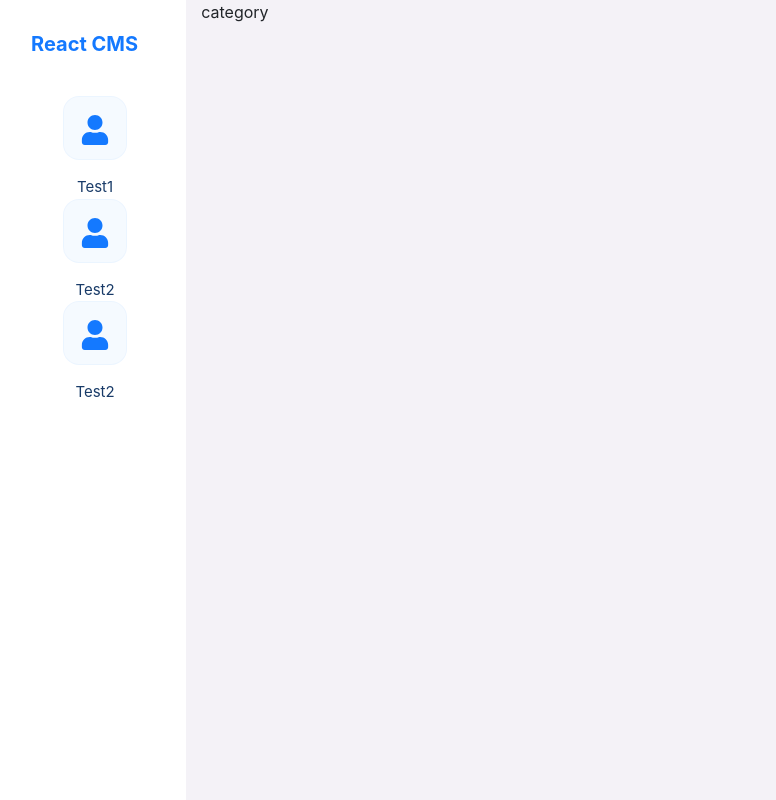
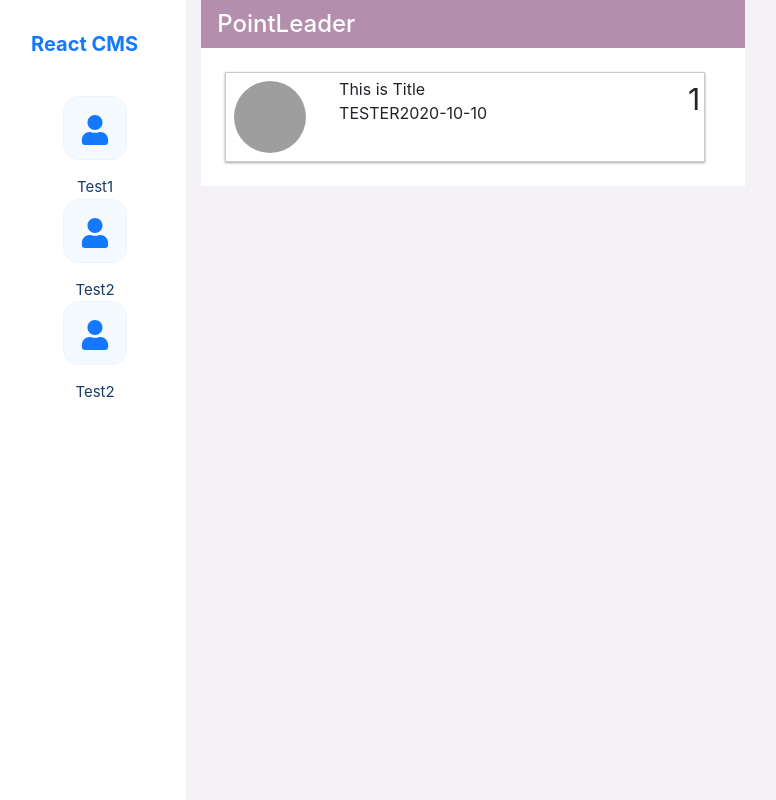
Before and after one commit to xeounxzxu/cms-app, a React (Create React App) app in the folder webapp/: page /system/category in a window 1280 px wide. Shown: the whole page, without its empty margins (17-793 px from the left). Built offline with nearby package versions, Linux system fonts and the light colour scheme; grey boxes are pictures that could not be loaded.

Commit message:
React Rank List

```diff
--- /dev/null
+++ b/webapp/src/assests/component/rank-list.jsx
@@ -0,0 +1,112 @@
+import React from 'react'
+import test3 from '../images/test3.jpg'
+import styled from 'styled-components'
+
+const TopRankWrap = styled.div`
+  background-color: #fff;
+  width: 34rem;
+`;
+
+const TopRankHeader = styled.div`
+  background-color: ${props => props.color};
+  width: 100%;
+  height: 3rem;
+`;
+
+const TopRankTitle = styled.h4`
+  line-height: 3rem;
+  text-indent: 1rem;
+  color: #fff;
+`;
+
+const TopRankContent = styled.div`
+  display: inline-block;
+`;
+
+const RankList = props => {
+
+    const color = "#b48ead"
+
+    const title = "PointLeader"
+
+    return (
+        <TopRankWrap>
+            <TopRankHeader className="top-rank-header" color={color}>
+                <TopRankTitle>{title}</TopRankTitle>
+            </TopRankHeader>
+
+            <TopRankContent className="p-3">
+                <RankItem color={color}/>
+            </TopRankContent>
+
+        </TopRankWrap>
+    )
+
+}
+
+
+const RankItem = props => {
+
+    const color = props.color
+
+    return(
+        <TopRankItem color={color} className="p-1 card-1 m-2 ">
+            <ImgItem className="p-1">
+                <Img src={test3}/>
+            </ImgItem>
+            <RankBody>
+                <div>This is Title</div>
+                <div>
+                    <span>TESTER</span>
+                    <span>2020-10-10</span>
+                </div>
+            </RankBody>
+            <RankNum >1</RankNum>
+        </TopRankItem>
+    )
+
+}
+
+const Card1 = styled.div`
+  box-shadow: 0 1px 3px rgba(0, 0, 0, 0.12), 0 1px 2px rgba(0, 0, 0, 0.24);
+  transition: all 0.3s cubic-bezier(.25, .8, .25, 1);
+  &:hover {
+   box-shadow: 0 14px 28px rgba(0, 0, 0, 0.25), 0 10px 10px rgba(0, 0, 0, 0.22);
+  }
+`
+
+const TopRankItem = styled(Card1)`
+  display: flex;
+  justify-content: space-between;
+  background-color: #fff;
+  width: 30rem;
+  border: 1px solid #c9c9c9;
+  cursor: pointer;
+  &:hover {
+      background-color:  ${props => props.color};
+      border-color:  ${props => props.color};
+    }
+`;
+
+const ImgItem = styled.div`
+  width: 80px;
+  height: 80px;
+`;
+
+const Img = styled.img`
+  width: 100%;
+  height: 100%;
+  border-radius: 100px;
+`;
+
+const RankNum = styled.div`
+  height: 100%;
+  font-size: 30px;
+`;
+
+const RankBody = styled.div`
+  width: 20rem;
+  height: 100%;
+`;
+
+export default RankList
--- a/webapp/src/assests/modules/category/category.container.jsx
+++ b/webapp/src/assests/modules/category/category.container.jsx
@@ -1,9 +1,10 @@
 import React from "react";
+import RankList from "../../component/rank-list.jsx";
 
 const CategoryContainer = () => {
     return (
         <div>
-            <span>category</span>
+            <RankList/>
         </div>
     )
 }
```
